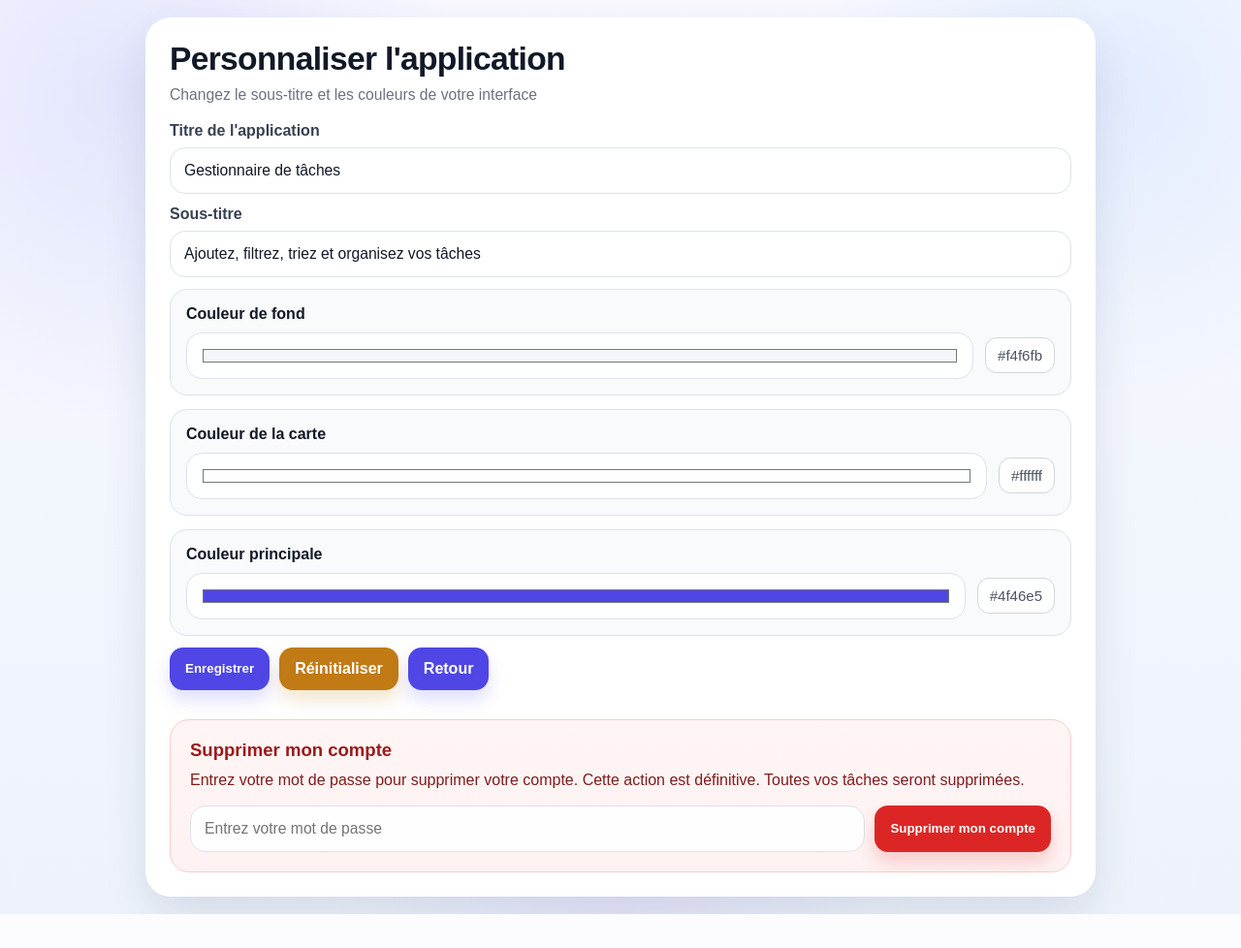
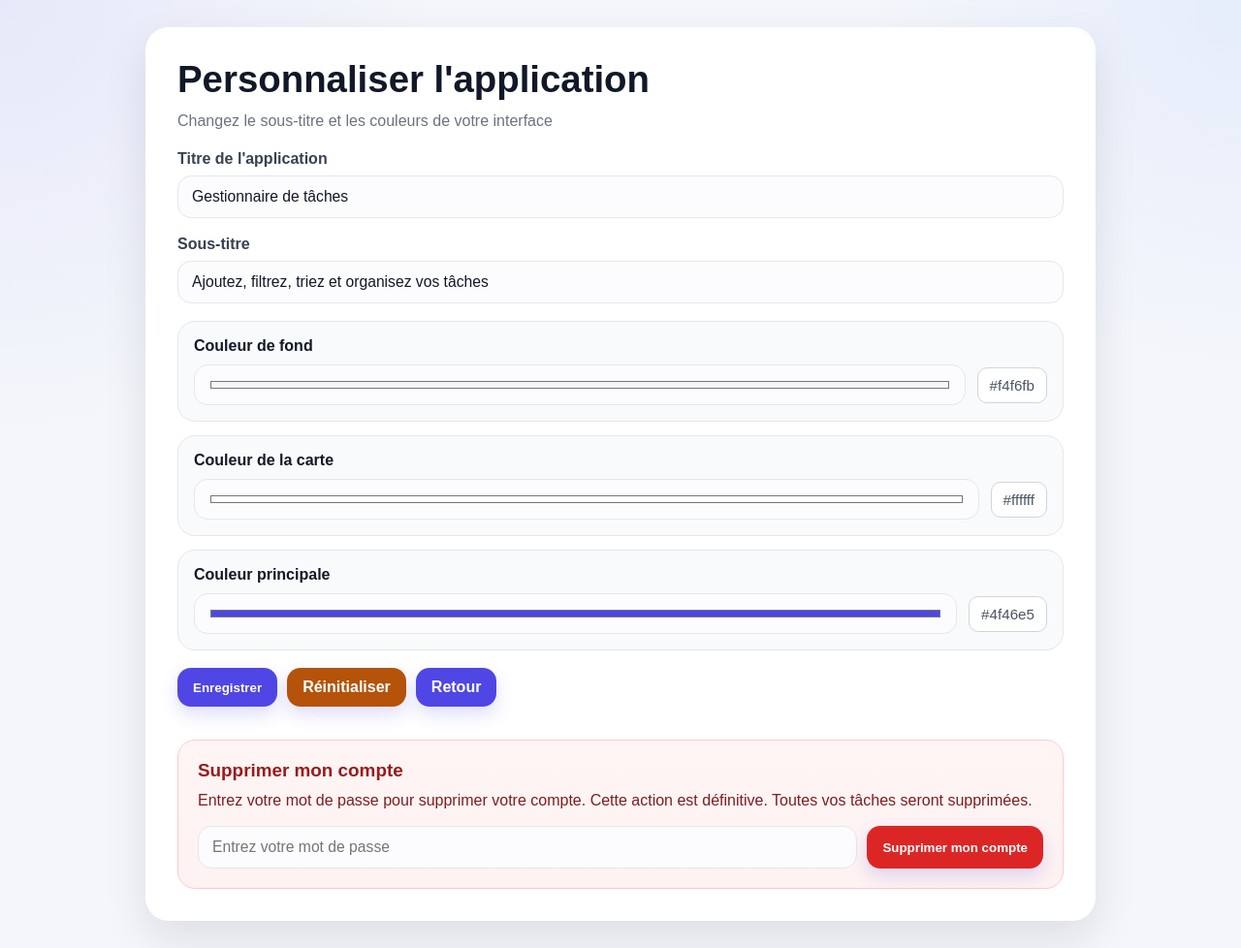
Before and after one commit to fatoumbayeseck/todo_web, a Flask app: page /settings in a window 1280 px wide. Shown: the whole page at 97% size. Before the commit the page ends 943 px from the top, so only its background shows below. Run offline with Flask 3, Linux system fonts and the light colour scheme; the visitor is signed in with stand-in values (Sample User, id 1); data that the repository does not hold is empty; some libraries are stand-ins or nearby versions.

Commit message:
Add files via upload

```diff
--- a/static/style.css
+++ b/static/style.css
@@ -5,35 +5,24 @@
 }
 
 :root {
-    --bg-color: #f4f7fe;
-    --card-color: rgba(255, 255, 255, 0.88);
-    --primary-color: #5b5cf0;
-    --primary-dark: #4b4ce0;
+    --bg-color: #f4f6fb;
+    --card-color: #ffffff;
+    --primary-color: #4f46e5;
     --text-main: #111827;
     --text-soft: #6b7280;
-    --border-soft: rgba(255, 255, 255, 0.55);
-    --input-border: #dbe2f0;
-    --success: #16a34a;
-    --danger: #dc2626;
-    --warning: #d97706;
-    --info: #2563eb;
-    --shadow-main: 0 20px 45px rgba(37, 53, 89, 0.12);
-    --shadow-soft: 0 10px 24px rgba(37, 53, 89, 0.08);
-    --radius-xl: 26px;
-    --radius-lg: 20px;
-    --radius-md: 16px;
-    --radius-sm: 12px;
+    --border-soft: #e5e7eb;
+    --shadow-main: 0 18px 45px rgba(15, 23, 42, 0.10);
+    --shadow-soft: 0 8px 24px rgba(15, 23, 42, 0.06);
 }
 
 body {
     font-family: Arial, sans-serif;
+    background:
+        radial-gradient(circle at top left, rgba(79, 70, 229, 0.08), transparent 28%),
+        radial-gradient(circle at top right, rgba(59, 130, 246, 0.08), transparent 24%),
+        var(--bg-color);
     color: var(--text-main);
     min-height: 100vh;
-    background:
-        radial-gradient(circle at 10% 10%, rgba(91, 92, 240, 0.12), transparent 24%),
-        radial-gradient(circle at 90% 10%, rgba(59, 130, 246, 0.10), transparent 22%),
-        radial-gradient(circle at 50% 100%, rgba(139, 92, 246, 0.08), transparent 26%),
-        linear-gradient(180deg, #f7f9ff 0%, #eef3fb 100%);
 }
 
 .app-container {
@@ -41,76 +30,42 @@ body {
     justify-content: center;
     align-items: flex-start;
     min-height: 100vh;
-    padding: 18px;
+    padding: 28px 18px;
 }
 
 .card {
+    background: var(--card-color);
     width: 100%;
     max-width: 980px;
-    padding: 24px;
-    border-radius: var(--radius-xl);
-    background: var(--card-color);
-    border: 1px solid var(--border-soft);
+    padding: 32px;
+    border-radius: 24px;
     box-shadow: var(--shadow-main);
-    backdrop-filter: blur(14px);
-    -webkit-backdrop-filter: blur(14px);
-}
-
-.auth-card {
-    max-width: 460px;
-    margin-top: 28px;
+    border: 1px solid rgba(255, 255, 255, 0.7);
+    backdrop-filter: blur(4px);
 }
 
 h1 {
-    font-size: 2.1rem;
-    line-height: 1.05;
-    margin-bottom: 8px;
+    font-size: 2.4rem;
+    line-height: 1.1;
+    margin-bottom: 10px;
     color: var(--text-main);
-    letter-spacing: -0.02em;
 }
 
 .subtitle {
     color: var(--text-soft);
-    margin-bottom: 16px;
-    font-size: 0.98rem;
+    margin-bottom: 18px;
+    font-size: 1rem;
     line-height: 1.5;
 }
 
 .welcome-message {
-    background: linear-gradient(135deg, rgba(91, 92, 240, 0.12), rgba(91, 92, 240, 0.05));
-    color: #3b3ccf;
-    padding: 12px 14px;
-    border-radius: 16px;
-    margin-bottom: 10px;
-    font-size: 0.94rem;
-    border: 1px solid rgba(91, 92, 240, 0.10);
-}
-
-.user-badge {
-    display: inline-flex;
-    align-items: center;
-    margin-top: 2px;
-    padding: 7px 11px;
-    border-radius: 999px;
-    background: #eef2ff;
-    color: #4338ca;
-    font-size: 0.84rem;
-    font-weight: 700;
-}
-
-.top-bar {
-    display: flex;
-    justify-content: space-between;
-    align-items: flex-start;
-    gap: 14px;
-    margin-bottom: 8px;
-}
-
-.top-actions {
-    display: flex;
-    gap: 10px;
-    flex-wrap: wrap;
-    justify-content: flex-end;
+    background: linear-gradient(135deg, rgba(79, 70, 229, 0.10), rgba(99, 102, 241, 0.06));
+    color: #3730a3;
+    padding: 12px 16px;
+    border-radius: 14px;
+    margin-bottom: 12px;
+    font-size: 0.96rem;
+    border: 1px solid rgba(79, 70, 229, 0.12);
 }
 
 button,
@@ -120,20 +75,19 @@ button,
 .task-actions a,
 .logout-btn,
 .delete-account-btn {
+    background: var(--primary-color);
+    color: white;
+    border: none;
+    border-radius: 14px;
+    padding: 11px 16px;
+    cursor: pointer;
+    text-decoration: none;
     display: inline-flex;
     align-items: center;
     justify-content: center;
-    min-height: 44px;
-    padding: 11px 16px;
-    border: none;
-    border-radius: 14px;
-    background: var(--primary-color);
-    color: white;
-    text-decoration: none;
-    font-weight: 700;
-    cursor: pointer;
-    box-shadow: 0 10px 18px rgba(91, 92, 240, 0.20);
-    transition: transform 0.15s ease, box-shadow 0.15s ease, opacity 0.15s ease;
+    font-weight: 600;
+    transition: transform 0.15s ease, opacity 0.15s ease, box-shadow 0.15s ease;
+    box-shadow: 0 8px 18px rgba(79, 70, 229, 0.18);
 }
 
 button:hover,
@@ -158,105 +111,49 @@ button:active,
     transform: translateY(0);
 }
 
-.logout-btn {
-    background: #667085;
-    box-shadow: 0 10px 18px rgba(102, 112, 133, 0.20);
-}
-
-.reset-btn {
-    background: #c17a14;
-    box-shadow: 0 10px 18px rgba(193, 122, 20, 0.20);
-}
-
-.edit-btn {
-    background: #2f6df6;
-    box-shadow: 0 10px 18px rgba(47, 109, 246, 0.20);
-}
-
-.complete-btn {
-    background: #0f9f6e;
-    box-shadow: 0 10px 18px rgba(15, 159, 110, 0.20);
-}
-
-.delete-btn,
-.delete-account-btn {
-    background: #dc2626;
-    box-shadow: 0 10px 18px rgba(220, 38, 38, 0.20);
-}
-
 .task-form,
-.filter-form,
-.auth-form,
-.settings-form {
+.filter-form {
     display: grid;
     gap: 12px;
-    margin-bottom: 18px;
+    margin-bottom: 22px;
 }
 
 .task-form input,
 .task-form select,
 .task-form textarea,
 .filter-form select,
+.settings-form input[type="text"],
+.settings-form input[type="color"],
+.settings-form input[type="password"],
 .auth-form input,
-.settings-form input[type="text"],
-.settings-form input[type="password"],
-.settings-form input[type="color"],
 .delete-account-form input {
     width: 100%;
-    min-height: 48px;
     padding: 12px 14px;
-    border-radius: 16px;
-    border: 1px solid var(--input-border);
-    background: rgba(255, 255, 255, 0.92);
+    border-radius: 14px;
+    border: 1px solid var(--border-soft);
+    background: #fcfcff;
+    font-size: 0.98rem;
     color: var(--text-main);
-    font-size: 0.98rem;
     outline: none;
     transition: border-color 0.15s ease, box-shadow 0.15s ease, background 0.15s ease;
 }
 
 .task-form textarea {
-    min-height: 92px;
+    min-height: 90px;
     resize: vertical;
-    padding-top: 14px;
 }
 
 .task-form input:focus,
 .task-form select:focus,
 .task-form textarea:focus,
 .filter-form select:focus,
-.auth-form input:focus,
 .settings-form input[type="text"]:focus,
 .settings-form input[type="password"]:focus,
+.auth-form input:focus,
 .delete-account-form input:focus {
-    border-color: rgba(91, 92, 240, 0.45);
-    box-shadow: 0 0 0 4px rgba(91, 92, 240, 0.10);
+    border-color: rgba(79, 70, 229, 0.45);
+    box-shadow: 0 0 0 4px rgba(79, 70, 229, 0.10);
     background: #ffffff;
-}
-
-.filter-form {
-    display: flex;
-    gap: 8px;
-    flex-wrap: wrap;
-    align-items: center;
-    padding: 10px;
-    border-radius: 18px;
-    background: rgba(255, 255, 255, 0.62);
-    border: 1px solid rgba(219, 226, 240, 0.9);
-}
-
-.filter-form select {
-    width: auto;
-    min-width: 145px;
-    min-height: 42px;
-    padding: 8px 12px;
-    font-size: 0.9rem;
-    border-radius: 14px;
-}
-
-.filter-form button {
-    min-height: 42px;
-    padding: 8px 14px;
-    font-size: 0.9rem;
 }
 
 .task-list {
@@ -351,10 +249,159 @@ button:active,
 }
 
 .task-actions {
+    margin-top: 14px;
     display: flex;
     gap: 10px;
     flex-wrap: wrap;
-    margin-top: 14px;
+}
+
+.edit-btn {
+    background: #2563eb;
+}
+
+.complete-btn {
+    background: #0f766e;
+}
+
+.delete-btn,
+.delete-account-btn {
+    background: #dc2626;
+}
+
+.logout-btn {
+    background: #6b7280;
+}
+
+.reset-btn {
+    background: #b45309;
+}
+
+.top-bar {
+    display: flex;
+    justify-content: space-between;
+    align-items: flex-start;
+    gap: 18px;
+    margin-bottom: 8px;
+}
+
+.top-actions {
+    display: flex;
+    gap: 10px;
+    flex-wrap: wrap;
+    justify-content: flex-end;
+}
+
+.user-badge {
+    margin-top: 4px;
+    background: #eef2ff;
+    color: #4338ca;
+}
+
+.filter-form {
+    display: flex;
+    gap: 8px;
+    align-items: center;
+    justify-content: flex-start;
+    flex-wrap: wrap;
+    background: rgba(248, 250, 252, 0.85);
+    border: 1px solid var(--border-soft);
+    padding: 10px;
+    border-radius: 16px;
+}
+
+.filter-form select {
+    width: auto;
+    min-width: 150px;
+    padding: 9px 11px;
+    font-size: 0.92rem;
+    background: white;
+}
+
+.filter-form button {
+    width: auto;
+    padding: 9px 13px;
+    font-size: 0.92rem;
+}
+
+.settings-form {
+    display: grid;
+    gap: 18px;
+}
+
+.settings-form > label {
+    display: grid;
+    gap: 8px;
+    font-weight: 700;
+    color: #374151;
+}
+
+.color-section {
+    display: grid;
+    gap: 14px;
+}
+
+.color-choice {
+    background: #f9fafb;
+    border: 1px solid var(--border-soft);
+    border-radius: 18px;
+    padding: 16px;
+}
+
+.color-label {
+    font-weight: 700;
+    margin-bottom: 10px;
+}
+
+.color-control {
+    display: flex;
+    align-items: center;
+    gap: 12px;
+}
+
+.color-picker {
+    width: 66px;
+    height: 42px;
+    border-radius: 10px;
+    cursor: pointer;
+    border: 1px solid #d1d5db;
+    background: white;
+}
+
+.color-value {
+    background: white;
+    padding: 9px 12px;
+    border-radius: 10px;
+    border: 1px solid #d1d5db;
+    color: #4b5563;
+    font-size: 0.95rem;
+}
+
+.settings-actions {
+    display: flex;
+    gap: 10px;
+    flex-wrap: wrap;
+}
+
+.auth-card {
+    max-width: 470px;
+}
+
+.auth-form {
+    display: grid;
+    gap: 12px;
+    margin-bottom: 16px;
+}
+
+.auth-link-text {
+    color: #4b5563;
+    margin-top: 10px;
+    text-align: center;
+}
+
+.auth-link-text a {
+    color: var(--primary-color);
+    text-decoration: none;
+    font-weight: 700;
 }
 
 .flash-container {
@@ -395,93 +441,25 @@ button:active,
     border-color: #bfdbfe;
 }
 
-.auth-link-text {
-    color: var(--text-soft);
-    margin-top: 10px;
-    text-align: center;
-    line-height: 1.5;
-}
-
-.auth-link-text a {
-    color: var(--primary-color);
-    text-decoration: none;
-    font-weight: 700;
-}
-
-.settings-form > label {
-    display: grid;
-    gap: 8px;
-    font-weight: 700;
-    color: #374151;
-}
-
-.color-section {
-    display: grid;
-    gap: 14px;
-}
-
-.color-choice {
-    background: rgba(249, 250, 251, 0.9);
-    border: 1px solid var(--input-border);
-    border-radius: 18px;
-    padding: 16px;
-}
-
-.color-label {
-    font-weight: 700;
-    margin-bottom: 10px;
-}
-
-.color-control {
-    display: flex;
-    align-items: center;
-    gap: 12px;
-}
-
-.color-picker {
-    width: 68px;
-    height: 42px;
-    border-radius: 12px;
-    cursor: pointer;
-    border: 1px solid #d1d5db;
-    background: white;
-    padding: 4px;
-}
-
-.color-value {
-    background: white;
-    padding: 9px 12px;
-    border-radius: 12px;
-    border: 1px solid #d1d5db;
-    color: #4b5563;
-    font-size: 0.94rem;
-}
-
-.settings-actions {
-    display: flex;
-    gap: 10px;
-    flex-wrap: wrap;
-}
-
 .empty-message {
     text-align: center;
-    color: var(--text-soft);
+    color: #6b7280;
     padding: 22px;
-    background: rgba(255, 255, 255, 0.72);
-    border-radius: 18px;
+    background: #f9fafb;
+    border-radius: 16px;
     border: 1px dashed #d1d5db;
 }
 
 .danger-zone {
-    margin-top: 30px;
+    margin-top: 34px;
     padding: 20px;
-    border-radius: 20px;
+    border: 1px solid #fecaca;
     background: linear-gradient(180deg, #fff5f5 0%, #fef2f2 100%);
-    border: 1px solid #fecaca;
+    border-radius: 18px;
 }
 
 .danger-zone h2 {
-    font-size: 1.16rem;
+    font-size: 1.18rem;
     color: #991b1b;
     margin-bottom: 8px;
 }
```
Also changed, not shown: other parts of static/style.css (+42 -52 lines).
